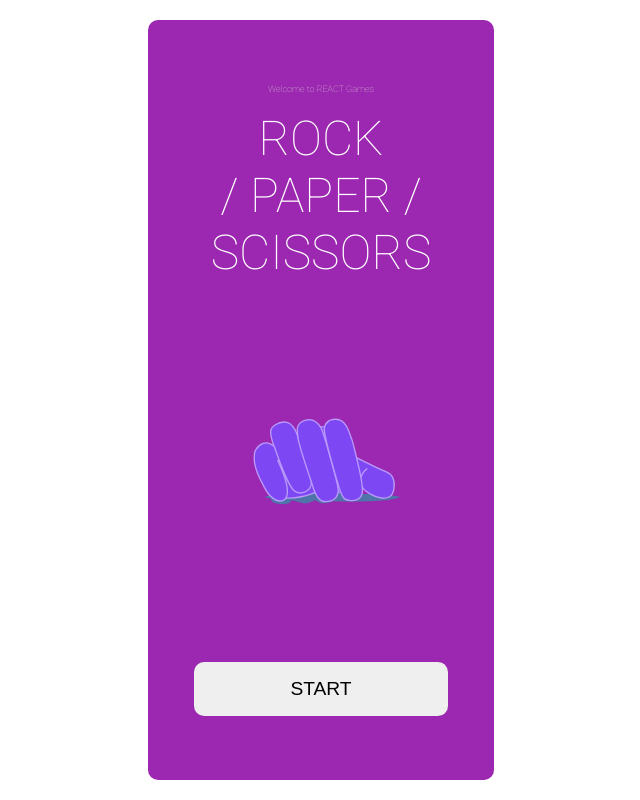
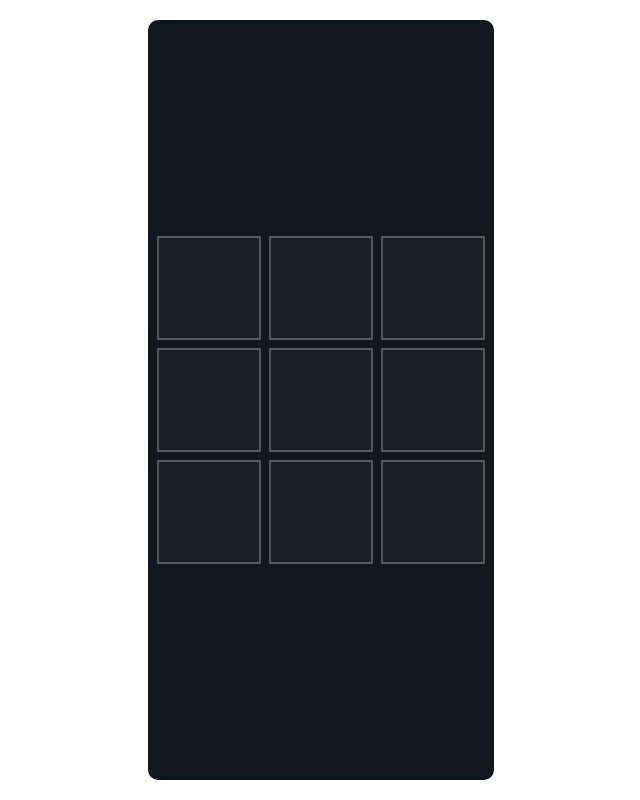
Before and after one commit to jasmeetsingh-1/rock-paper-scissors, a React (Create React App) app: page / in a window 1280 px wide. Shown: the whole page, without its empty margins (319-959 px from the left). Built offline with nearby package versions, Linux system fonts and the light colour scheme.

Commit message:
new look for tic-tak-toe game

```diff
--- a/src/App.js
+++ b/src/App.js
@@ -6,7 +6,8 @@ function App() {
   return (
     <div className="app-div-outer roboto-thin">
       {/* <TicTacToe /> */}
-      <MainPage />
+      {/* <MainPage /> */}
+      <TicTacToe />
     </div>
   );
 }
--- a/src/components/cssFiles/TicTacToe.css
+++ b/src/components/cssFiles/TicTacToe.css
@@ -1,4 +1,4 @@
-.main-playGroundHolder > div {
+/* .main-playGroundHolder > div {
   width: fit-content;
   cursor: pointer;
 }
@@ -25,3 +25,38 @@
 .winner-holder {
   text-align: center;
 }
+ */
+.ticTacToe-card {
+  background-color: #12161f;
+}
+.ticTacToe-grid-inner-div {
+  min-width: 100px;
+  min-height: 100px;
+  display: flex;
+  justify-content: center;
+  align-content: center;
+  flex-wrap: wrap;
+  color: white;
+  border: 2px solid #575757;
+  background-color: #57575722;
+}
+
+.firstPlayer-played {
+  background-color: #22557747;
+  border: 2px solid #225577 !important;
+  /* filter: brightness(-20%); */
+}
+
+.secondPlayer-played {
+  background-color: #e456513d;
+  border: 2px solid #e45651 !important;
+}
+
+.ticTacToe-grid-row {
+  display: flex;
+  gap: 0.5rem;
+}
+
+.ticTacToe-main-outer-div div:nth-child(2) > div {
+  margin: 0.5rem 0;
+}
--- a/src/components/ticTacToe.jsx
+++ b/src/components/ticTacToe.jsx
@@ -4,22 +4,13 @@ import { useState } from "react";
 import "./cssFiles/TicTacToe.css";
 import cross from "../assets/cross-svgrepo-com.svg";
 import circle from "../assets/circle-svgrepo-com.svg";
+import Card from "../components/card";
 
 function TicTacToe() {
   const [playerPlaying, setplayerPlaying] = useState(true); //if true --> first player, false --> second Player
   const [playerOne, setPlayerOne] = useState([]);
   const [playerTwo, setPlayerTwo] = useState([]);
   const [winner, setWinner] = useState("");
-  let winingCases = [
-    [1, 2, 3],
-    [1, 4, 7],
-    [4, 5, 6],
-    [7, 8, 9],
-    [2, 5, 8],
-    [3, 6, 9],
-    [1, 5, 9],
-    [3, 5, 7],
-  ];
 
   const validateMove = (newPlay) => {
     if (winner !== "") {
@@ -58,154 +49,232 @@ function TicTacToe() {
   };
 
   useEffect(() => {
+    let winingCases = [
+      [1, 2, 3],
+      [1, 4, 7],
+      [4, 5, 6],
+      [7, 8, 9],
+      [2, 5, 8],
+      [3, 6, 9],
+      [1, 5, 9],
+      [3, 5, 7],
+    ];
+
     if (checkingForWin(winingCases, playerTwo)) {
       setWinner("Player Two");
     }
-  }, [playerTwo]);
+  }, [playerTwo, setWinner]);
   useEffect(() => {
+    let winingCases = [
+      [1, 2, 3],
+      [1, 4, 7],
+      [4, 5, 6],
+      [7, 8, 9],
+      [2, 5, 8],
+      [3, 6, 9],
+      [1, 5, 9],
+      [3, 5, 7],
+    ];
+
     if (checkingForWin(winingCases, playerOne)) {
       setWinner("Player one");
     }
-  }, [playerOne]);
+  }, [playerOne, setWinner]);
 
+  useEffect(() => {
+    console.log(playerPlaying);
+  }, [playerPlaying]);
   return (
-    <div>
-      <div className="main-playGroundHolder">
-        <div className="block-holder-tick-tak">
+    <Card className="ticTacToe-card">
+      <div className="ticTacToe-main-outer-div">
+        <div className="ticTacToe-grid-row">
           <div
-            className="tickTakBlock"
+            className={`ticTacToe-grid-inner-div ${
+              whoPlayed(1) === true
+                ? "secondPlayer-played"
+                : whoPlayed(1) === false
+                ? "firstPlayer-played"
+                : ""
+            }`}
             onClick={() => {
               newTurnHandler(1);
             }}
           >
             {whoPlayed(1) === true ? (
-              <img src={circle} width="50px" />
+              <img src={circle} alt="circle" width="30px" />
             ) : whoPlayed(1) === false ? (
-              <img src={cross} width="50px" />
+              <img src={cross} alt="circle" width="30px" />
             ) : (
               ""
             )}
           </div>
           <div
-            className="tickTakBlock"
+            className={`ticTacToe-grid-inner-div ${
+              whoPlayed(2) === true
+                ? "secondPlayer-played"
+                : whoPlayed(2) === false
+                ? "firstPlayer-played"
+                : ""
+            }`}
             onClick={() => {
               newTurnHandler(2);
             }}
           >
             {whoPlayed(2) === true ? (
-              <img src={circle} width="50px" />
+              <img src={circle} alt="circle" width="30px" />
             ) : whoPlayed(2) === false ? (
-              <img src={cross} width="50px" />
+              <img src={cross} alt="circle" width="30px" />
             ) : (
               ""
             )}
           </div>
           <div
-            className="tickTakBlock"
+            className={`ticTacToe-grid-inner-div ${
+              whoPlayed(3) === true
+                ? "secondPlayer-played"
+                : whoPlayed(3) === false
+                ? "firstPlayer-played"
+                : ""
+            }`}
             onClick={() => {
               newTurnHandler(3);
             }}
           >
             {whoPlayed(3) === true ? (
-              <img src={circle} width="50px" />
+              <img src={circle} alt="circle" width="30px" />
             ) : whoPlayed(3) === false ? (
-              <img src={cross} width="50px" />
+              <img src={cross} alt="circle" width="30px" />
             ) : (
               ""
             )}
           </div>
         </div>
-        <div className="block-holder-tick-tak" style={{ margin: "0.5rem 0" }}>
+        <div className="ticTacToe-grid-row">
           <div
-            className="tickTakBlock"
+            className={`ticTacToe-grid-inner-div ${
+              whoPlayed(4) === true
+                ? "secondPlayer-played"
+                : whoPlayed(4) === false
+                ? "firstPlayer-played"
+                : ""
+            }`}
             onClick={() => {
               newTurnHandler(4);
             }}
           >
             {whoPlayed(4) === true ? (
-              <img src={circle} width="50px" />
+              <img src={circle} alt="circle" width="30px" />
             ) : whoPlayed(4) === false ? (
-              <img src={cross} width="50px" />
+              <img src={cross} alt="circle" width="30px" />
             ) : (
               ""
             )}
           </div>
           <div
-            className="tickTakBlock"
+            className={`ticTacToe-grid-inner-div ${
+              whoPlayed(5) === true
+                ? "secondPlayer-played"
+                : whoPlayed(5) === false
+                ? "firstPlayer-played"
+                : ""
+            }`}
             onClick={() => {
               newTurnHandler(5);
             }}
           >
             {whoPlayed(5) === true ? (
-              <img src={circle} width="50px" />
+              <img src={circle} alt="circle" width="30px" />
             ) : whoPlayed(5) === false ? (
-              <img src={cross} width="50px" />
+              <img src={cross} alt="circle" width="30px" />
             ) : (
               ""
             )}
           </div>
           <div
-            className="tickTakBlock"
+            className={`ticTacToe-grid-inner-div ${
+              whoPlayed(6) === true
+                ? "secondPlayer-played"
+                : whoPlayed(6) === false
+                ? "firstPlayer-played"
+                : ""
+            }`}
             onClick={() => {
               newTurnHandler(6);
             }}
           >
             {whoPlayed(6) === true ? (
-              <img src={circle} width="50px" />
+              <img src={circle} alt="circle" width="30px" />
             ) : whoPlayed(6) === false ? (
-              <img src={cross} width="50px" />
+              <img src={cross} alt="circle" width="30px" />
             ) : (
               ""
             )}
           </div>
         </div>
-        <div className="block-holder-tick-tak">
+        <div className="ticTacToe-grid-row">
           <div
-            className="tickTakBlock"
+            className={`ticTacToe-grid-inner-div ${
+              whoPlayed(7) === true
+                ? "secondPlayer-played"
+                : whoPlayed(7) === false
+                ? "firstPlayer-played"
+                : ""
+            }`}
             onClick={() => {
               newTurnHandler(7);
             }}
           >
             {whoPlayed(7) === true ? (
-              <img src={circle} width="50px" />
+              <img src={circle} alt="circle" width="30px" />
             ) : whoPlayed(7) === false ? (
-              <img src={cross} width="50px" />
+              <img src={cross} alt="circle" width="30px" />
             ) : (
               ""
             )}
           </div>
           <div
-            className="tickTakBlock"
+            className={`ticTacToe-grid-inner-div ${
+              whoPlayed(8) === true
+                ? "secondPlayer-played"
+                : whoPlayed(8) === false
+                ? "firstPlayer-played"
+                : ""
+            }`}
             onClick={() => {
               newTurnHandler(8);
             }}
           >
             {whoPlayed(8) === true ? (
-              <img src={circle} width="50px" />
+              <img src={circle} alt="circle" width="30px" />
             ) : whoPlayed(8) === false ? (
-              <img src={cross} width="50px" />
+              <img src={cross} alt="circle" width="30px" />
             ) : (
               ""
             )}
           </div>
           <div
-            className="tickTakBlock"
+            className={`ticTacToe-grid-inner-div ${
+              whoPlayed(9) === true
+                ? "secondPlayer-played"
+                : whoPlayed(9) === false
+                ? "firstPlayer-played"
+                : ""
+            }`}
             onClick={() => {
               newTurnHandler(9);
             }}
           >
             {whoPlayed(9) === true ? (
-              <img src={circle} width="50px" />
+              <img src={circle} alt="circle" width="30px" />
             ) : whoPlayed(9) === false ? (
-              <img src={cross} width="50px" />
+              <img src={cross} alt="circle" width="30px" />
             ) : (
               ""
             )}
           </div>
         </div>
       </div>
-      <div className="winner-holder">{winner}</div>
-    </div>
+    </Card>
   );
 }
 
```
Also changed, not shown: src/assets/circle-svgrepo-com.svg, src/assets/cross-svgrepo-com.svg.
